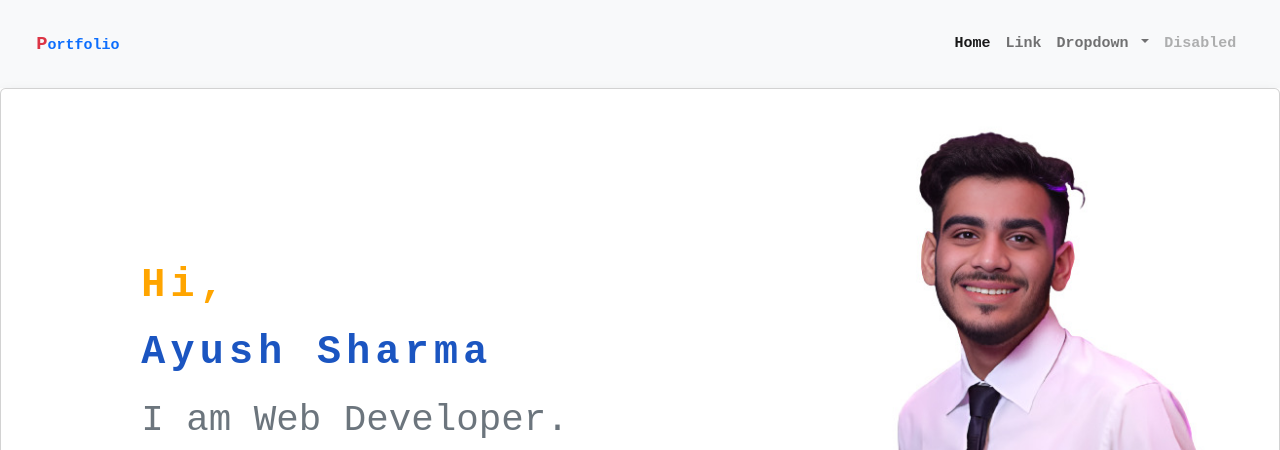
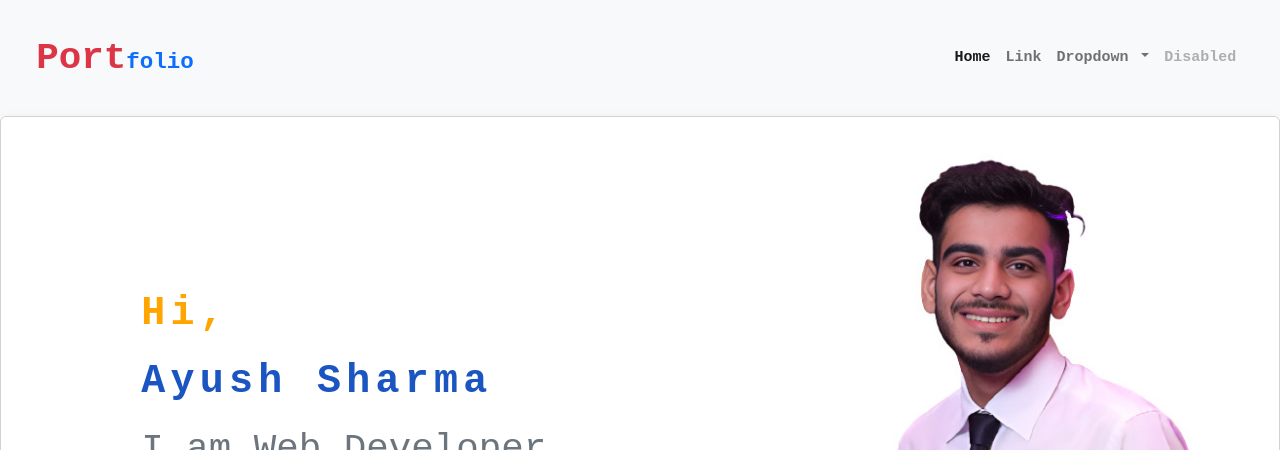
Before and after one commit to This-is-Ayush-Sharma/PortFolio-bootstrap, a plain HTML site: page index.html in a window 1280 px wide. Shown: the top 450 px of the page. Drawn offline with nearby package versions, Linux system fonts and the light colour scheme.

Commit message:
header edited

```diff
--- a/index.html
+++ b/index.html
@@ -38,7 +38,7 @@
         <!-- place navbar here -->
         <nav class="navbar navbar-expand-lg navbar-light bg-light" style="padding: 25px;">
             <div class="container-fluid">
-                <a class="navbar-brand text-danger" href="#">P<b class="text-primary">ortfolio</b></a>
+                <a class="navbar-brand text-danger fs-1" href="#">Port<b class="text-primary fs-4">folio</b></a>
                 <button class="navbar-toggler" type="button" data-bs-toggle="collapse"
                     data-bs-target="#navbarSupportedContent" aria-controls="navbarSupportedContent"
                     aria-expanded="false" aria-label="Toggle navigation">
```
